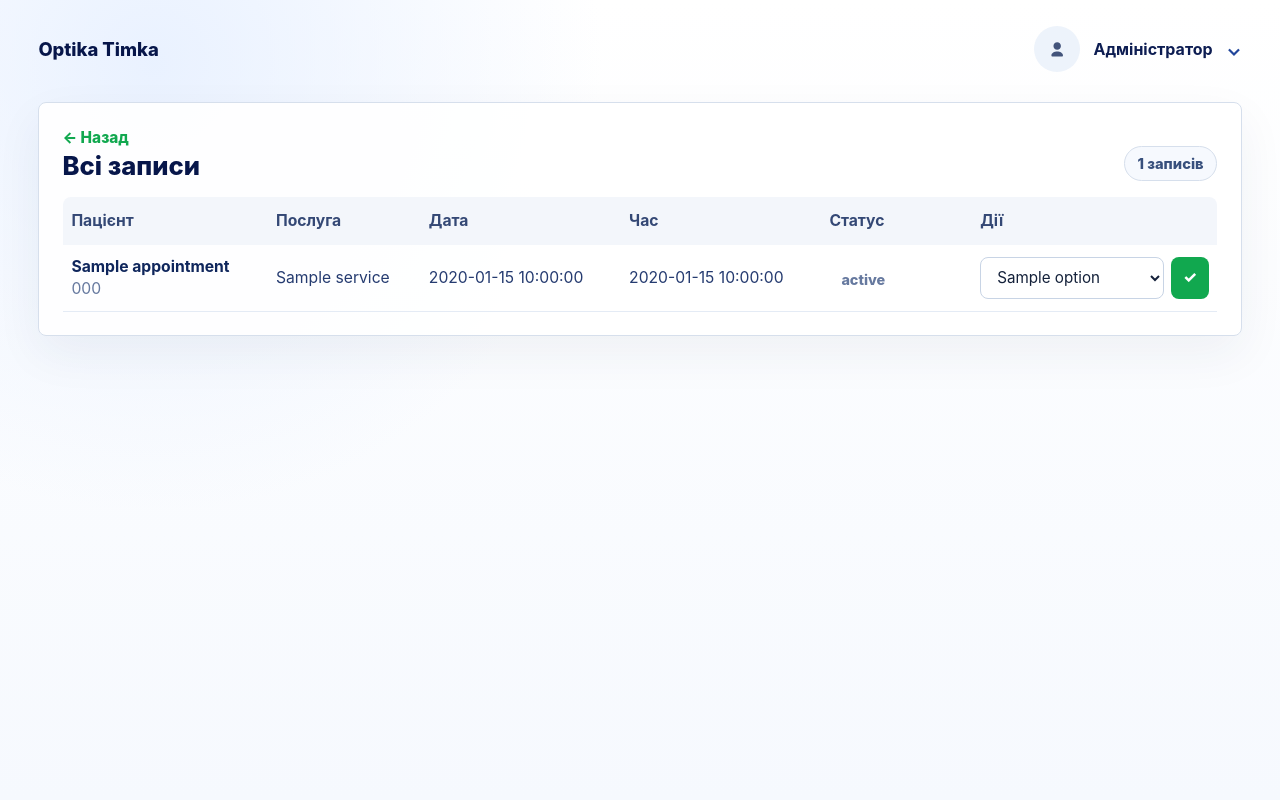
After one commit to mtvkznk/OptikaTimka, a FastAPI app: template app/templates/admin_appointments.html in a window 1280 px wide. The commit adds this page. Run offline with FastAPI, Linux system fonts and the light colour scheme; the template is opened without the code that fills it: most values are stand-ins (such as "Sample title", 1, 10 or a date in 2020).

Commit message:
Improve admin booking controls

```diff
--- a/app/main.py
+++ b/app/main.py
@@ -6,6 +6,7 @@ from fastapi import Depends, FastAPI, HTTPException, Request, status
 from fastapi.responses import HTMLResponse, RedirectResponse
 from fastapi.staticfiles import StaticFiles
 from fastapi.templating import Jinja2Templates
+from pydantic import BaseModel
 from sqlalchemy import func
 from sqlmodel import Session, select
 
@@ -82,6 +83,11 @@ STATUS_OPTIONS = [
 ]
 
 STATUS_LABELS = {option["value"]: option["label"] for option in STATUS_OPTIONS}
+BOOKING_DATE_WINDOW_DAYS = 45
+
+
+class ReorderPayload(BaseModel):
+    ids: list[int]
 
 
 def ensure_seed_data(session: Session) -> None:
@@ -158,6 +164,66 @@ def current_date() -> date:
     return datetime.now(UTC).date()
 
 
+def build_appointment_rows(appointments: list[Appointment]) -> list[dict[str, Any]]:
+    return [
+        {
+            "appointment": appointment,
+            "status_value": status_value(appointment),
+            "status_label": status_label(appointment.status),
+        }
+        for appointment in appointments
+    ]
+
+
+def get_available_booking_dates(session: Session) -> list[dict[str, str]]:
+    today = current_date()
+    closed_dates = set(
+        session.exec(
+            select(ClosedDate.closed_on).where(ClosedDate.closed_on >= today)
+        ).all()
+    )
+    available_dates = []
+
+    for offset in range(BOOKING_DATE_WINDOW_DAYS):
+        day = today + timedelta(days=offset)
+        if day in closed_dates:
+            continue
+
+        available_dates.append(
+            {
+                "value": day.isoformat(),
+                "label": format_date(day),
+            }
+        )
+
+    return available_dates
+
+
+def admin_return_url(form_data: dict[str, str], fallback: str = "/admin#appointments") -> str:
+    return_to = form_data.get("return_to", fallback)
+    if not return_to.startswith("/admin"):
+        return fallback
+    return return_to
+
+
+def apply_sort_order(session: Session, model: type[Any], ids: list[int]) -> None:
+    seen_ids = set()
+    for sort_order, item_id in enumerate(ids, start=1):
+        if item_id in seen_ids:
+            continue
+
+        seen_ids.add(item_id)
+        item = session.get(model, item_id)
+        if item is None:
+            continue
+
+        item.sort_order = sort_order
+        item.updated_at = utc_now()
+        session.add(item)
+
+    session.commit()
+
+
 def admin_context(session: Session, request: Request) -> dict[str, Any]:
     ensure_seed_data(session)
     today = current_date()
@@ -199,14 +265,7 @@ def admin_context(session: Session, request: Request) -> dict[str, Any]:
         "time_slots": time_slots,
         "closed_dates": closed_dates,
         "status_options": STATUS_OPTIONS,
-        "appointment_rows": [
-            {
-                "appointment": appointment,
-                "status_value": status_value(appointment),
-                "status_label": status_label(appointment.status),
-            }
-            for appointment in latest_appointments
-        ],
+        "appointment_rows": build_appointment_rows(latest_appointments),
         "metrics": {
             "today_appointments": count_rows(
                 session,
@@ -222,6 +281,22 @@ def admin_context(session: Session, request: Request) -> dict[str, Any]:
             "all_services": len(services),
             "available_hours": len(workdays) * len(active_time_slots),
         },
+        "format_date": format_date,
+        "format_time": format_time,
+    }
+
+
+def appointments_context(session: Session, request: Request) -> dict[str, Any]:
+    ensure_seed_data(session)
+    appointments = list(
+        session.exec(select(Appointment).order_by(Appointment.created_at.desc())).all()
+    )
+
+    return {
+        "request": request,
+        "app_name": settings.app_name,
+        "status_options": STATUS_OPTIONS,
+        "appointment_rows": build_appointment_rows(appointments),
         "format_date": format_date,
         "format_time": format_time,
     }
@@ -259,7 +334,6 @@ def form_time(form_data: dict[str, str], key: str) -> time:
 @app.get("/", response_class=HTMLResponse)
 def root(request: Request, session: SessionDep) -> HTMLResponse:
     ensure_seed_data(session)
-    closed_dates = session.exec(select(ClosedDate.closed_on)).all()
 
     return templates.TemplateResponse(
         request,
@@ -268,7 +342,7 @@ def root(request: Request, session: SessionDep) -> HTMLResponse:
             "app_name": settings.app_name,
             "services": get_active_services(session),
             "time_slots": get_active_time_slots(session),
-            "closed_dates": [item.isoformat() for item in closed_dates],
+            "available_dates": get_available_booking_dates(session),
             "format_time": format_time,
             "today": current_date().isoformat(),
         },
@@ -278,6 +352,15 @@ def root(request: Request, session: SessionDep) -> HTMLResponse:
 @app.get("/admin", response_class=HTMLResponse)
 def admin(request: Request, session: SessionDep) -> HTMLResponse:
     return templates.TemplateResponse(request, "admin.html", admin_context(session, request))
+
+
+@app.get("/admin/appointments", response_class=HTMLResponse)
+def admin_appointments(request: Request, session: SessionDep) -> HTMLResponse:
+    return templates.TemplateResponse(
+        request,
+        "admin_appointments.html",
+        appointments_context(session, request),
+    )
 
 
 @app.get("/api/status")
@@ -370,6 +453,12 @@ def create_appointment(payload: AppointmentCreate, session: SessionDep) -> Appoi
             )
 
     if payload.preferred_date is not None:
+        if payload.preferred_date < current_date():
+            raise HTTPException(
+                status_code=status.HTTP_400_BAD_REQUEST,
+                detail="Оберіть майбутню дату.",
+            )
+
         closed_date = session.exec(
             select(ClosedDate).where(ClosedDate.closed_on == payload.preferred_date)
         ).first()
@@ -424,7 +513,7 @@ async def update_appointment_status(
     appointment.updated_at = utc_now()
     session.add(appointment)
     session.commit()
-    return RedirectResponse(url="/admin#appointments", status_code=status.HTTP_303_SEE_OTHER)
+    return RedirectResponse(url=admin_return_url(form_data), status_code=status.HTTP_303_SEE_OTHER)
 
 
 @app.post("/admin/services")
@@ -443,6 +532,12 @@ async def create_service(request: Request, session: SessionDep) -> RedirectRespo
     session.add(service)
     session.commit()
     return RedirectResponse(url="/admin#services", status_code=status.HTTP_303_SEE_OTHER)
+
+
+@app.post("/admin/reorder/services")
+def reorder_services(payload: ReorderPayload, session: SessionDep) -> dict[str, str]:
+    apply_sort_order(session, BookingService, payload.ids)
+    return {"status": "ok"}
 
 
 @app.post("/admin/services/{service_id}")
@@ -479,6 +574,12 @@ async def create_time_slot(request: Request, session: SessionDep) -> RedirectRes
     session.add(slot)
     session.commit()
     return RedirectResponse(url="/admin#time-slots", status_code=status.HTTP_303_SEE_OTHER)
+
+
+@app.post("/admin/reorder/time-slots")
+def reorder_time_slots(payload: ReorderPayload, session: SessionDep) -> dict[str, str]:
+    apply_sort_order(session, AvailableTimeSlot, payload.ids)
+    return {"status": "ok"}
 
 
 @app.post("/admin/time-slots/{slot_id}")
--- a/app/static/css/styles.css
+++ b/app/static/css/styles.css
@@ -466,13 +466,34 @@ svg {
 
 .icon-save,
 .icon-delete,
-.add-form button {
+.add-form button,
+.drag-handle {
   display: inline-flex;
   min-height: 2.6rem;
   align-items: center;
   justify-content: center;
   border-radius: 8px;
   font-weight: 850;
+}
+
+.drag-handle {
+  width: 2.45rem;
+  border: 1px solid transparent;
+  color: #58709c;
+  background: #f1f5fb;
+  font-size: 1.1rem;
+  letter-spacing: 0;
+  cursor: grab;
+  touch-action: none;
+}
+
+.drag-handle:hover {
+  border-color: var(--line-strong);
+  color: var(--ink-strong);
+}
+
+.drag-handle:active {
+  cursor: grabbing;
 }
 
 .icon-save {
@@ -504,6 +525,19 @@ svg {
   padding: 0.55rem 0;
 }
 
+.drag-row {
+  transition:
+    background-color 140ms ease,
+    box-shadow 140ms ease,
+    opacity 140ms ease;
+}
+
+.drag-row.is-dragging {
+  opacity: 0.72;
+  background: #f6f9fe;
+  box-shadow: 0 10px 24px rgba(30, 49, 86, 0.1);
+}
+
 .slot-row,
 .service-row,
 .closed-row,
@@ -515,11 +549,11 @@ svg {
 }
 
 .slot-row {
-  grid-template-columns: 2rem minmax(5.5rem, 1fr) auto minmax(5.5rem, 1fr) 4.5rem 5.7rem 2.6rem;
+  grid-template-columns: 2.45rem 2rem minmax(5.5rem, 1fr) auto minmax(5.5rem, 1fr) 5.7rem 2.6rem;
 }
 
 .service-row {
-  grid-template-columns: minmax(11rem, 1.4fr) 5.4rem 5.8rem 4.5rem 5.7rem 2.6rem;
+  grid-template-columns: 2.45rem minmax(11rem, 1.4fr) 5.4rem 5.8rem 5.7rem 2.6rem;
 }
 
 .closed-row {
@@ -548,10 +582,6 @@ svg {
   font-weight: 800;
 }
 
-.order-input {
-  min-width: 0;
-}
-
 .compact-check {
   display: inline-flex;
   align-items: center;
@@ -570,11 +600,11 @@ svg {
 
 .add-form {
   margin-top: 1rem;
-  grid-template-columns: minmax(0, 1fr) minmax(0, 1fr) 4.5rem 5.8rem;
+  grid-template-columns: minmax(0, 1fr) minmax(0, 1fr) 5.8rem;
 }
 
 .add-form-service {
-  grid-template-columns: minmax(11rem, 1.4fr) 5.5rem 5.8rem 4.5rem 5.8rem;
+  grid-template-columns: minmax(11rem, 1.4fr) 5.5rem 5.8rem 5.8rem;
 }
 
 .add-form-closed {
@@ -585,6 +615,53 @@ svg {
   border: 1px solid var(--green);
   color: var(--green);
   background: #ffffff;
+}
+
+.reorder-status {
+  min-height: 1.25rem;
+  margin: 0.65rem 0 0;
+  color: var(--muted);
+  font-size: 0.9rem;
+  font-weight: 750;
+}
+
+.reorder-status.is-success {
+  color: var(--green-dark);
+}
+
+.reorder-status.is-error {
+  color: var(--error);
+}
+
+.appointments-page-panel {
+  padding: 1.45rem;
+}
+
+.appointments-page-heading {
+  align-items: flex-end;
+}
+
+.appointments-page-heading h1 {
+  margin-top: 0.35rem;
+}
+
+.back-link {
+  color: var(--green);
+  font-size: 0.96rem;
+  font-weight: 800;
+  text-decoration: none;
+}
+
+.records-count {
+  display: inline-flex;
+  border: 1px solid var(--line);
+  border-radius: 999px;
+  padding: 0.45rem 0.8rem;
+  color: #38507d;
+  background: #f6f9fe;
+  font-size: 0.92rem;
+  font-weight: 800;
+  white-space: nowrap;
 }
 
 .empty-cell,
--- /dev/null
+++ b/app/templates/admin_appointments.html
@@ -0,0 +1,98 @@
+<!doctype html>
+<html lang="uk">
+  <head>
+    <meta charset="UTF-8" />
+    <meta name="viewport" content="width=device-width, initial-scale=1.0" />
+    <meta name="description" content="Список всіх записів Optika Timka." />
+    <title>Всі записи | {{ app_name }}</title>
+    <link rel="icon" type="image/svg+xml" href="{{ url_for('static', path='/favicon.svg') }}" />
+    <link rel="stylesheet" href="{{ url_for('static', path='/css/styles.css') }}" />
+  </head>
+  <body class="admin-body">
+    <main class="admin-page">
+      <header class="admin-header">
+        <a class="admin-brand" href="/">Optika Timka</a>
+        <div class="admin-user" aria-label="Поточний користувач">
+          <span class="user-avatar" aria-hidden="true">
+            <svg viewBox="0 0 24 24" focusable="false">
+              <path
+                d="M12 12.6c2.2 0 4-1.8 4-4s-1.8-4-4-4-4 1.8-4 4 1.8 4 4 4Zm0 2c-3.1 0-6.2 1.7-6.2 4.1 0 .6.5 1.1 1.1 1.1h10.2c.6 0 1.1-.5 1.1-1.1 0-2.4-3.1-4.1-6.2-4.1Z"
+              />
+            </svg>
+          </span>
+          <span>Адміністратор</span>
+          <span class="chevron" aria-hidden="true">⌄</span>
+        </div>
+      </header>
+
+      <section class="admin-panel appointments-page-panel">
+        <div class="panel-heading appointments-page-heading">
+          <div>
+            <a class="back-link" href="/admin">← Назад</a>
+            <h1>Всі записи</h1>
+          </div>
+          <span class="records-count">{{ appointment_rows|length }} записів</span>
+        </div>
+
+        <div class="table-scroll">
+          <table class="appointments-table">
+            <thead>
+              <tr>
+                <th>Пацієнт</th>
+                <th>Послуга</th>
+                <th>Дата</th>
+                <th>Час</th>
+                <th>Статус</th>
+                <th>Дії</th>
+              </tr>
+            </thead>
+            <tbody>
+              {% for row in appointment_rows %}
+              <tr>
+                <td>
+                  <strong>{{ row.appointment.name }}</strong>
+                  <span>{{ row.appointment.phone }}</span>
+                </td>
+                <td>{{ row.appointment.service }}</td>
+                <td>{{ format_date(row.appointment.preferred_date) }}</td>
+                <td>{{ format_time(row.appointment.preferred_time) }}</td>
+                <td>
+                  <span class="status-pill status-{{ row.status_value }}">
+                    {{ row.status_label }}
+                  </span>
+                </td>
+                <td>
+                  <form
+                    class="inline-action"
+                    action="/admin/appointments/{{ row.appointment.id }}/status"
+                    method="post"
+                  >
+                    <input type="hidden" name="return_to" value="/admin/appointments" />
+                    <select name="status" aria-label="Статус запису">
+                      {% for option in status_options %}
+                      <option
+                        value="{{ option.value }}"
+                        {% if option.value == row.status_value %}selected{% endif %}
+                      >
+                        {{ option.label }}
+                      </option>
+                      {% endfor %}
+                    </select>
+                    <button class="icon-save" type="submit" aria-label="Зберегти статус">
+                      ✓
+                    </button>
+                  </form>
+                </td>
+              </tr>
+              {% else %}
+              <tr>
+                <td colspan="6" class="empty-cell">Поки що немає записів.</td>
+              </tr>
+              {% endfor %}
+            </tbody>
+          </table>
+        </div>
+      </section>
+    </main>
+  </body>
+</html>
```
Also changed, not shown: app/static/js/admin.js (added, +105 -0 lines), app/static/js/booking.js (+0 -22 lines), app/templates/admin.html (+54 -18 lines), app/templates/index.html (+6 -4 lines), tests/test_app.py (+68 -1 lines).
